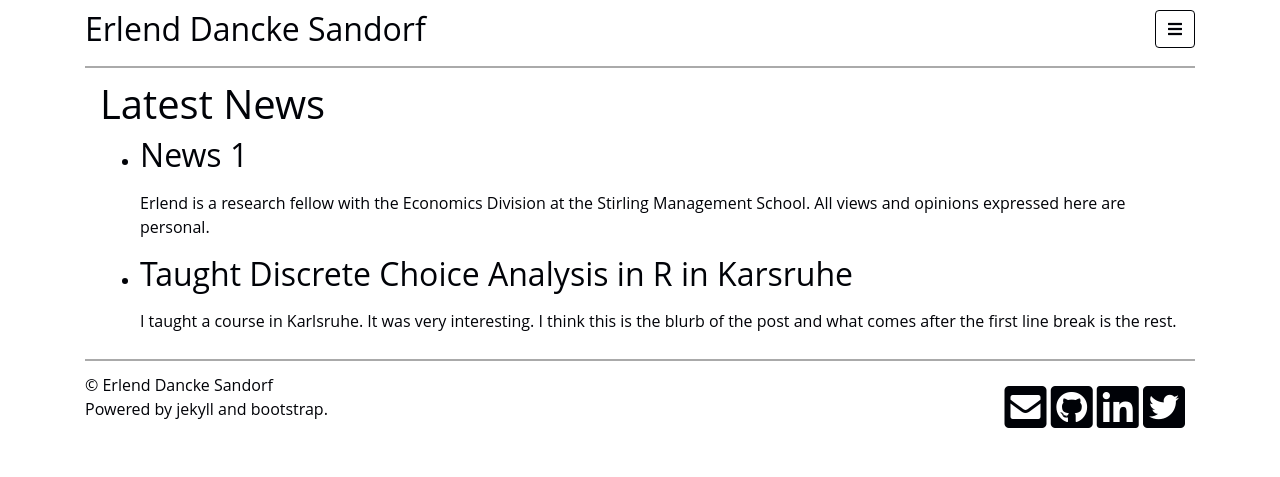
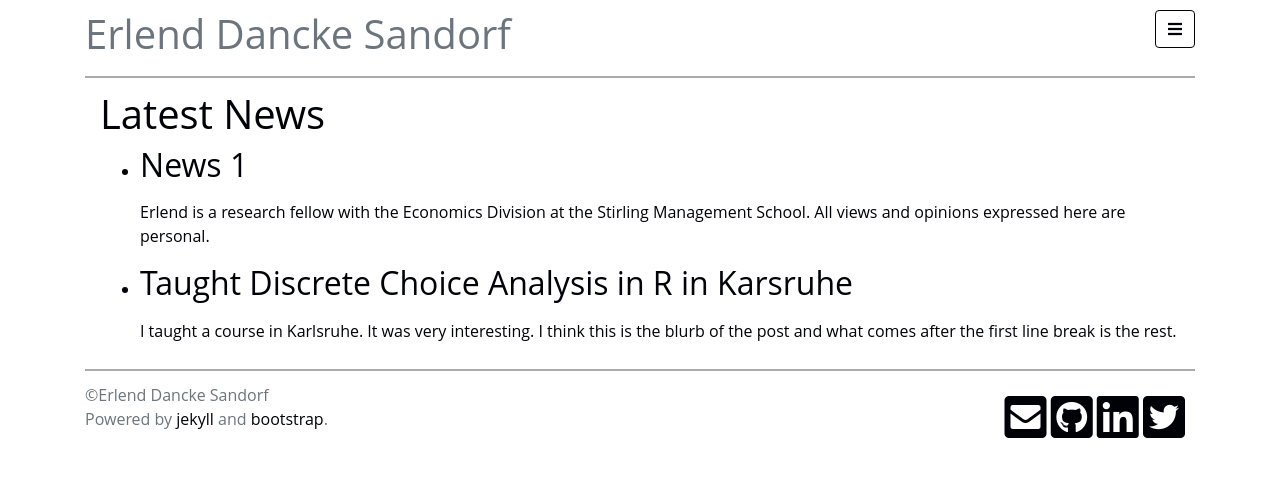
Before and after one commit to edsandorf/old-edsandorf-website, a Jekyll site: the page built from news.html, in a window 1280 px wide. Shown: the top 477 px of the page. Built offline with Jekyll 4.4.1, drawn with Linux system fonts in a browser that asks for light colours.

```diff
--- a/_includes/footer.html
+++ b/_includes/footer.html
@@ -4,8 +4,8 @@
     <hr class = "footer-header-divider">
     <div class = "row">
       <div class = "col-sm-8">
-        &copy; Erlend Dancke Sandorf <br>
-        Powered by <a href = "https://jekyllrb.com/">jekyll</a> and <a href = "https://getbootstrap.com/">bootstrap</a>.
+         <p class = "text-muted">&copy;Erlend Dancke Sandorf <br>
+        Powered by <a href = "https://jekyllrb.com/" class = "footer-header-link">jekyll</a> and <a href = "https://getbootstrap.com/" class = "footer-header-link">bootstrap</a>.</p>
       </div>
 
       <div class = "col-sm-4">
--- a/_includes/header.html
+++ b/_includes/header.html
@@ -3,7 +3,7 @@
   <div class = "container">
     <div class = "row">
       <div class = "col-sm-11">
-        <a href = "/" id = "header-link"><h2>Erlend Dancke Sandorf</h2></a>
+        <a href = "/" id = "header-link"><h1 class = "text-muted">Erlend Dancke Sandorf</h1></a>
       </div>
       <div class = "col-sm-1">
         {% include navigation.html %}
```
